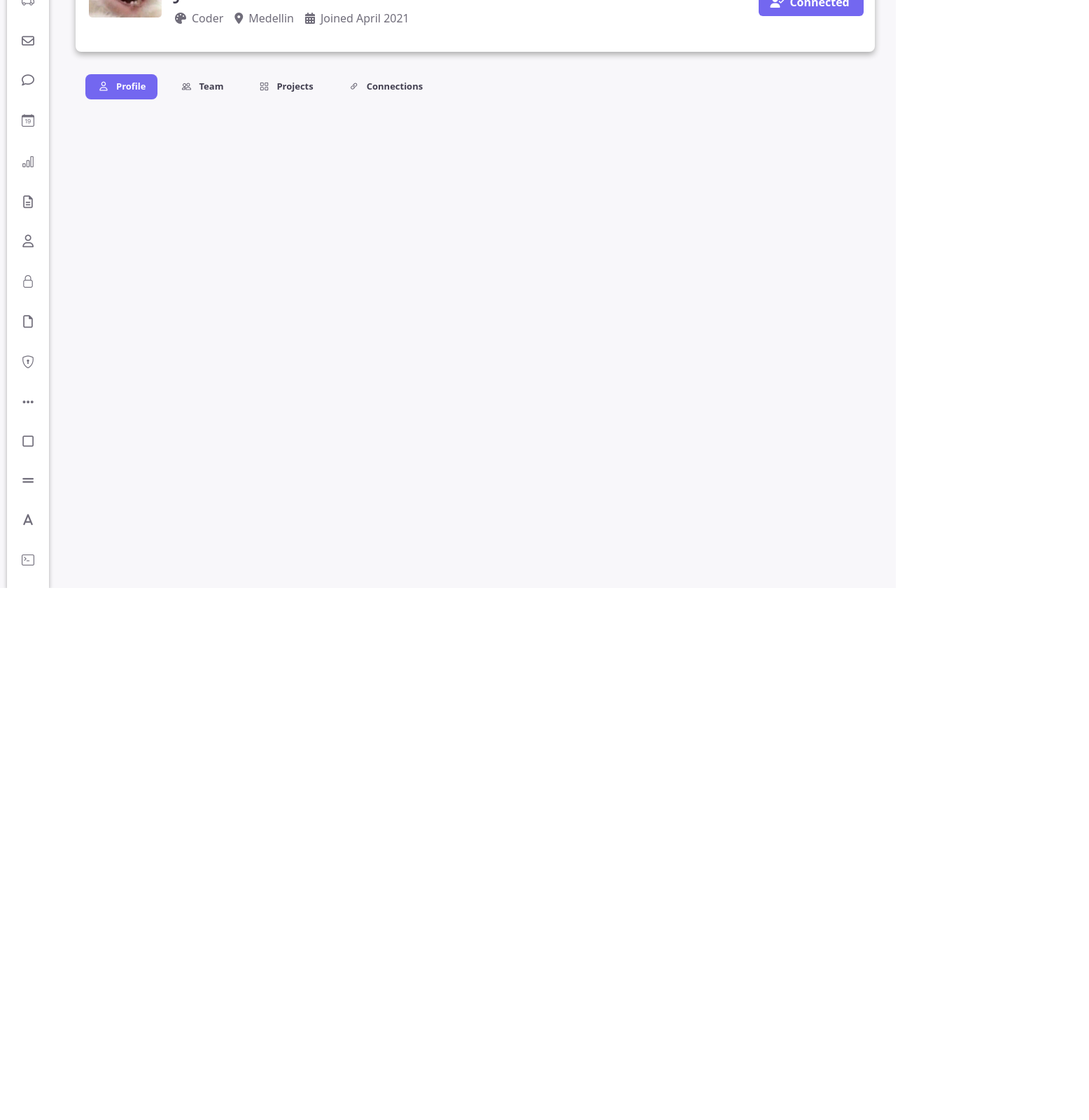
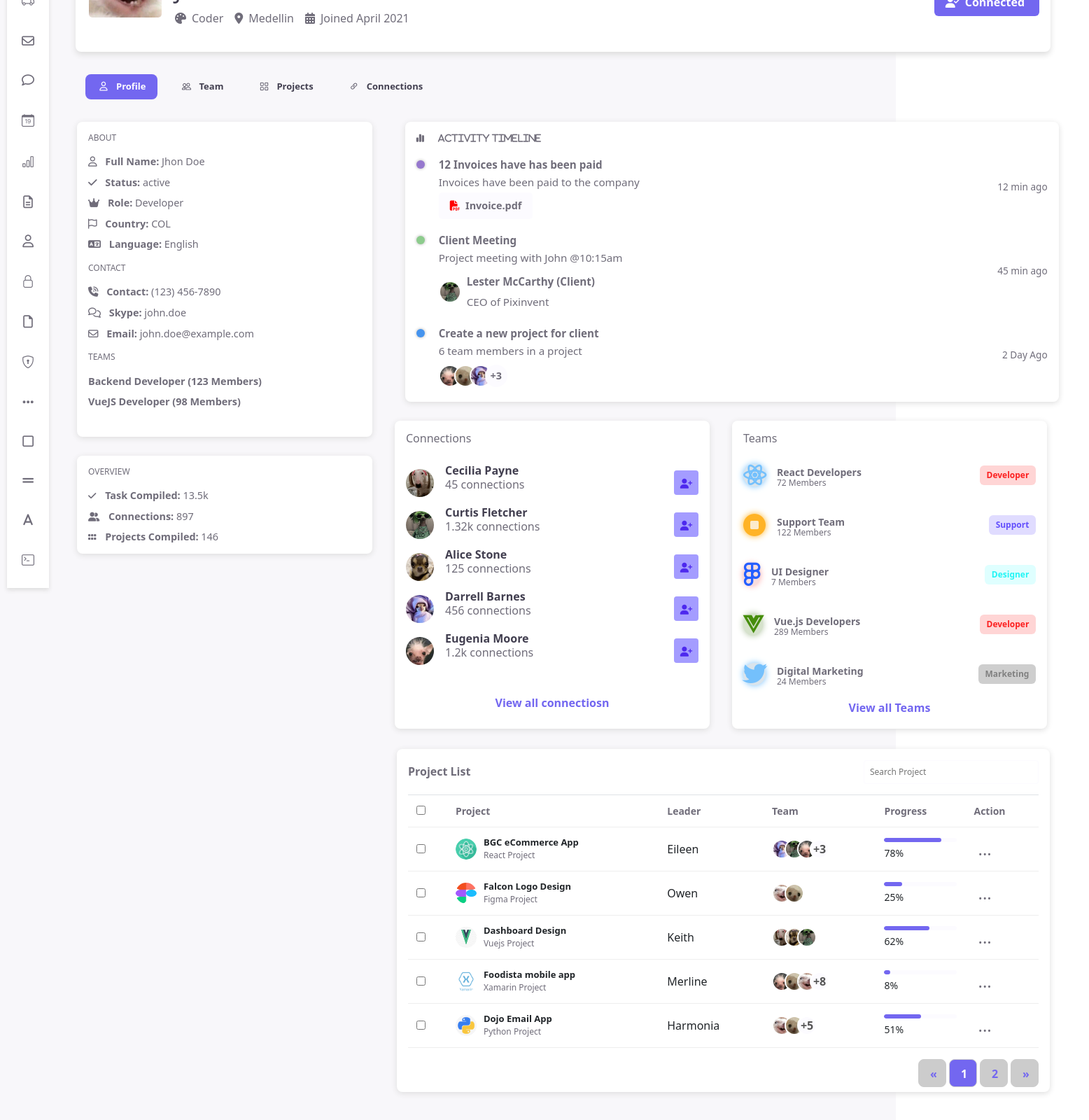
Before and after one commit to DanielaHernande/WorkShop-VueJs, a Vue app: page / in a window 1280 px wide. Shown: the part 337-1937 px from the top of the page at 70% size, 1556 px wide, since content can reach past the window. Before the commit the page ends 1177 px from the top, so only its background shows below. Built offline with nearby package versions, Linux system fonts and the light colour scheme.

Commit message:
Fix: Update

```diff
--- a/src/assets/styles/_variables.scss
+++ b/src/assets/styles/_variables.scss
@@ -19,4 +19,4 @@ $color-hover: #cccccc;
 $main-button-color-hover: #4d29ee;
 
 // Sombra
-$shadow-color: #adadad;
+$shadow-color: #dddddd;
--- a/src/components/general/CardComponent.vue
+++ b/src/components/general/CardComponent.vue
@@ -62,7 +62,7 @@ const joinedDate = ref<string>("Joined April 2021");
 @import "/src/assets/styles/_variables.scss";
 
 .profile-card {
-  width: 96%;
+  width: 95%;
   //height: 295px;
   //margin: auto;
   overflow: hidden;
--- a/src/components/general/SearchBarComponent.vue
+++ b/src/components/general/SearchBarComponent.vue
@@ -39,7 +39,7 @@ const profileIcon = computed(() => {
 @import "/src/assets/styles/_variables.scss";
 
 .conteiner {
-  width: 96%;
+  width: 95%;
   height: 50px;
   display: flex;
   margin-top: 15px;
--- a/src/components/general/TabsComponent.vue
+++ b/src/components/general/TabsComponent.vue
@@ -1,5 +1,7 @@
 <script lang="ts" setup>
 import { computed, ref } from "vue";
+
+import PerfileComponent from "../page-specific/about/PerfileComponent.vue";
 
 import type { Tabs } from "@/interfaces/tabs/ApiTabs";
 // @ts-ignore
@@ -16,7 +18,7 @@ const seletedTabs = (tabName: string) => {
 const currentTab = computed(() => {
   switch (activeTab.value) {
     case "Profile":
-      return "Profile";
+      return PerfileComponent;
 
     case "Team":
       return "Team";
--- a/src/components/page-specific/about/AboutComponent.vue
+++ b/src/components/page-specific/about/AboutComponent.vue
@@ -57,14 +57,14 @@
 
 .about-card {
 
-    width: 400px;
+    width: 422px;
     height: 450px;
-    margin-left: 75px;
     padding: 1rem;
+    margin-left: 20px;
+    margin-bottom: 1rem;
+    border-radius: 0.5rem;
     background-color: $secondary-color;
-    border-radius: 0.5rem;
-    box-shadow: 0 2px 8px #adadad;
-    margin-bottom: 1rem;
+    box-shadow: 0 2px 8px $shadow-color;
 
     h3 {
         font-size: 12PX;
--- a/src/components/page-specific/about/ActivityTimeline.vue
+++ b/src/components/page-specific/about/ActivityTimeline.vue
@@ -88,11 +88,11 @@
 
 .timeline {
   max-height: 400px;
-  max-width: 965px;
-  background-color: $secondary-color;
+  max-width: 934px;
   padding: 1rem;
   border-radius: 8px;
-  box-shadow: 0 2px 8px #adadad;
+  background-color: $secondary-color;
+  box-shadow: 0 2px 8px $shadow-color;
 
   p {
     font-weight: 400;
--- a/src/components/page-specific/about/ConnectionComponent.vue
+++ b/src/components/page-specific/about/ConnectionComponent.vue
@@ -5,7 +5,7 @@ import type { User } from "@/interfaces/About/About";
 // @ts-ignore
 import { getUsers } from "@/data/about/apiUsers.js";
 
-const users = reactive<User[]>(await getUsers());
+const users = reactive<User[]>( getUsers());
 
 const toggleIcon = (index: number) => {
   users[index].icon =
@@ -50,7 +50,7 @@ const toggleIcon = (index: number) => {
   padding: 1rem;
   border-radius: 8px;
   background-color: $secondary-color;
-  box-shadow: 0 2px 8px #adadad;
+  box-shadow: 0 2px 8px $shadow-color;
 
   h3 {
     font-size: 16px;
--- a/src/components/page-specific/about/OverviewComponent.vue
+++ b/src/components/page-specific/about/OverviewComponent.vue
@@ -21,11 +21,11 @@
 @import "/src/assets/styles/_variables.scss";
 
 .section {
-    width: 400px;
+    width: 422px;
     height: 140px;
     padding: 1rem;
     margin-top: 50px;
-    margin-left: 75px;
+    margin-left: 20px;
     margin-bottom: 1rem;
     border-radius: 0.5rem;
     background-color: $secondary-color;
--- a/src/components/page-specific/about/PerfileComponent.vue
+++ b/src/components/page-specific/about/PerfileComponent.vue
@@ -47,12 +47,12 @@ import TableComponent from "@/components/page-specific/about/TableComponent.vue"
 }
 
 .bottom-section {
-  gap: 1rem;
+  gap: 2rem;
   top: -49px;
   display: grid;
   position: relative;
   justify-items: end;
-  margin-right: 110px;
+  margin-right: 60px;
   grid-template-columns: 3fr 8fr 7fr;
 }
 
@@ -60,7 +60,7 @@ import TableComponent from "@/components/page-specific/about/TableComponent.vue"
   top: -20px;
   display: grid;
   position: relative;
-  margin-right: 90px;
+  margin-right: 56px;
   margin-bottom: 20px;
   justify-content: end;
 }
--- a/src/components/page-specific/about/TableComponent.vue
+++ b/src/components/page-specific/about/TableComponent.vue
@@ -137,12 +137,12 @@ const nextPage = () => {
 @import "/src/assets/styles/_variables.scss";
 
 .project-table {
-  width: 970px;
+  width: 933px;
   height: 490px;
   padding: 1rem;
   border-radius: 8px;
   background-color: $secondary-color;
-  box-shadow: 0 0 10px $shadow-color;
+  box-shadow: 0 2px 8px $shadow-color;
 
   .table-header {
     display: flex;
--- a/src/components/page-specific/about/TeamsComponent.vue
+++ b/src/components/page-specific/about/TeamsComponent.vue
@@ -37,8 +37,8 @@ const teams = ref<Team[]>(getTeams());
   height: 440px;
   padding: 1rem;
   border-radius: 8px;
-  box-shadow: 0 2px 8px #adadad;
   background-color: $secondary-color;
+  box-shadow: 0 2px 8px $shadow-color;
 
   h3 {
     font-size: 16px;
```
